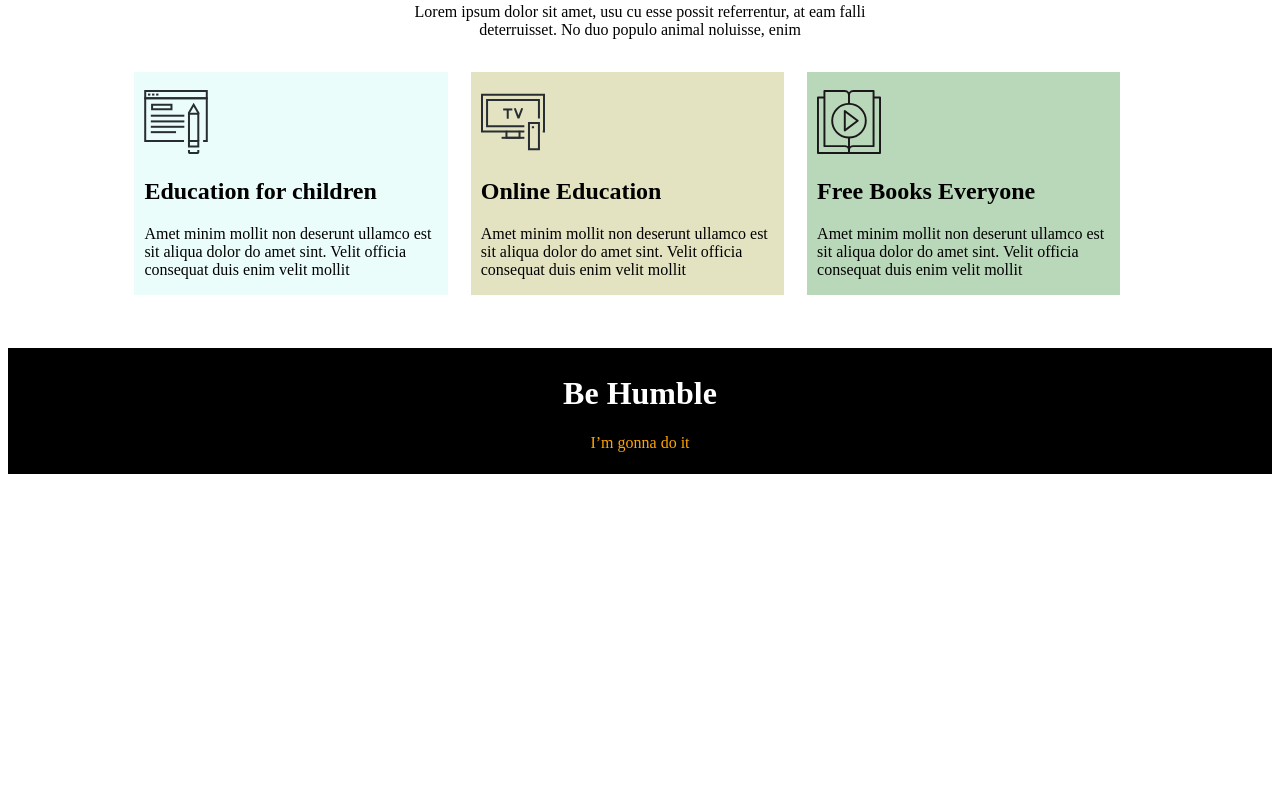
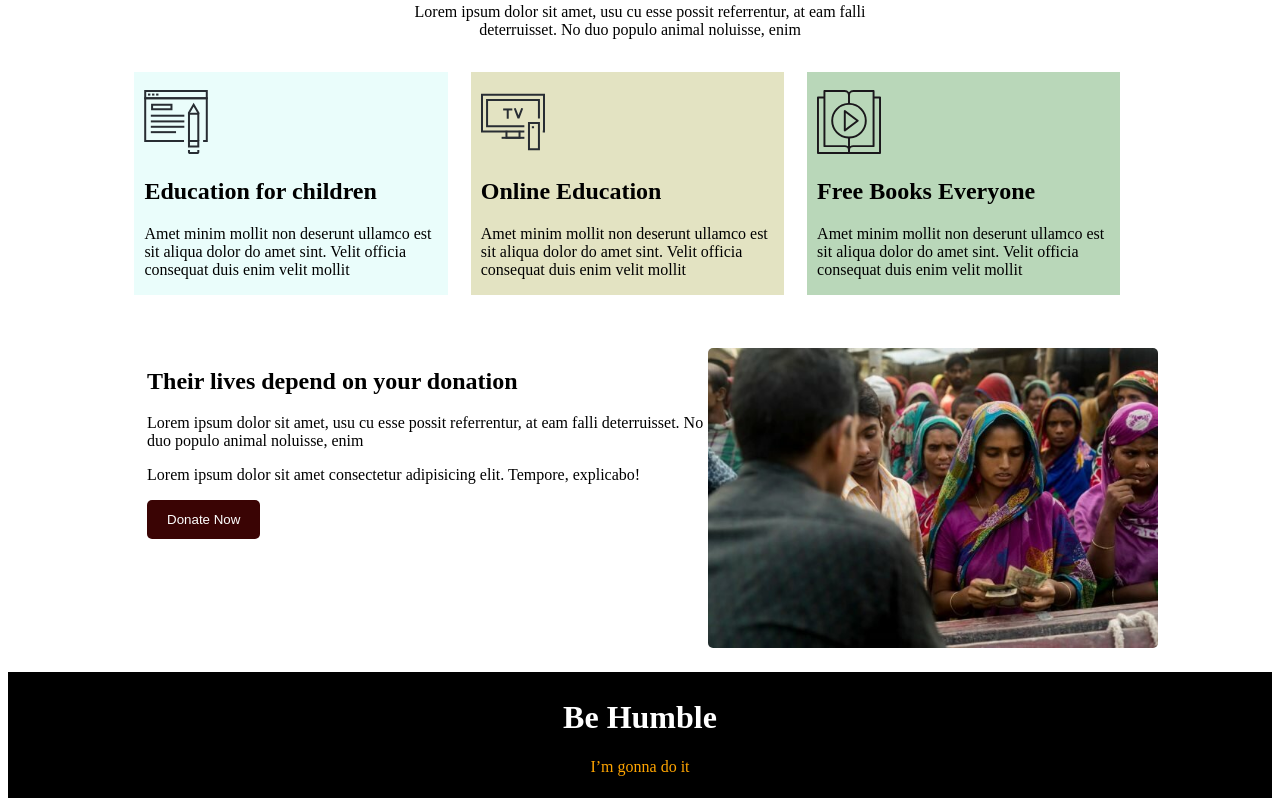
Before and after one commit to salma-sn/donatefood, a plain HTML site: page index.html in a window 1280 px wide. Shown: the part 1104-1910 px from the top of the page. Before the commit the page ends 1586 px from the top, so only its background shows below. Drawn offline with Linux system fonts and the light colour scheme; a web font is replaced by a local one.

Commit message:
feature section

```diff
--- a/index.html
+++ b/index.html
@@ -82,9 +82,25 @@
             </div>
 
         </div>
+    </section>
+    <section class="feature">
+        <div class="feature-section">
+            <div class="feature-section-item">
+                <h1>Their lives depend on
+                    your donation
+                </h1>
+                <p>Lorem ipsum dolor sit amet, usu cu esse possit
+                    referrentur, at eam falli deterruisset. No duo populo
+                    animal noluisse, enim</p>
+                <p>Lorem ipsum dolor sit amet consectetur adipisicing elit. Tempore, explicabo!</p>
+                <button class="banner-btn">Donate Now</button>
+            </div>
+            <div class="feature-section-item">
+                <img src="images/donation1.jpg" alt="" height="300">
+            </div>
+        </div>
+    </section>
 
-
-    </section>
     <footer class="footer">
         <h1 class="footer-headline">Be Humble</h1>
         <p class="footer-parag">I’m gonna do it</p>
--- a/style.css
+++ b/style.css
@@ -135,3 +135,23 @@ body {
     text-align: center;
     color: orange;
 }
+
+.feature {
+    margin-bottom: 20px
+}
+
+.feature-section {
+    width: 100%;
+    display: flex;
+}
+
+.feature-section {
+    width: 80%;
+    display: flex;
+    margin-left: 11%;
+}
+
+.feature-section-item img {
+    border-radius: 5px;
+
+}
```
